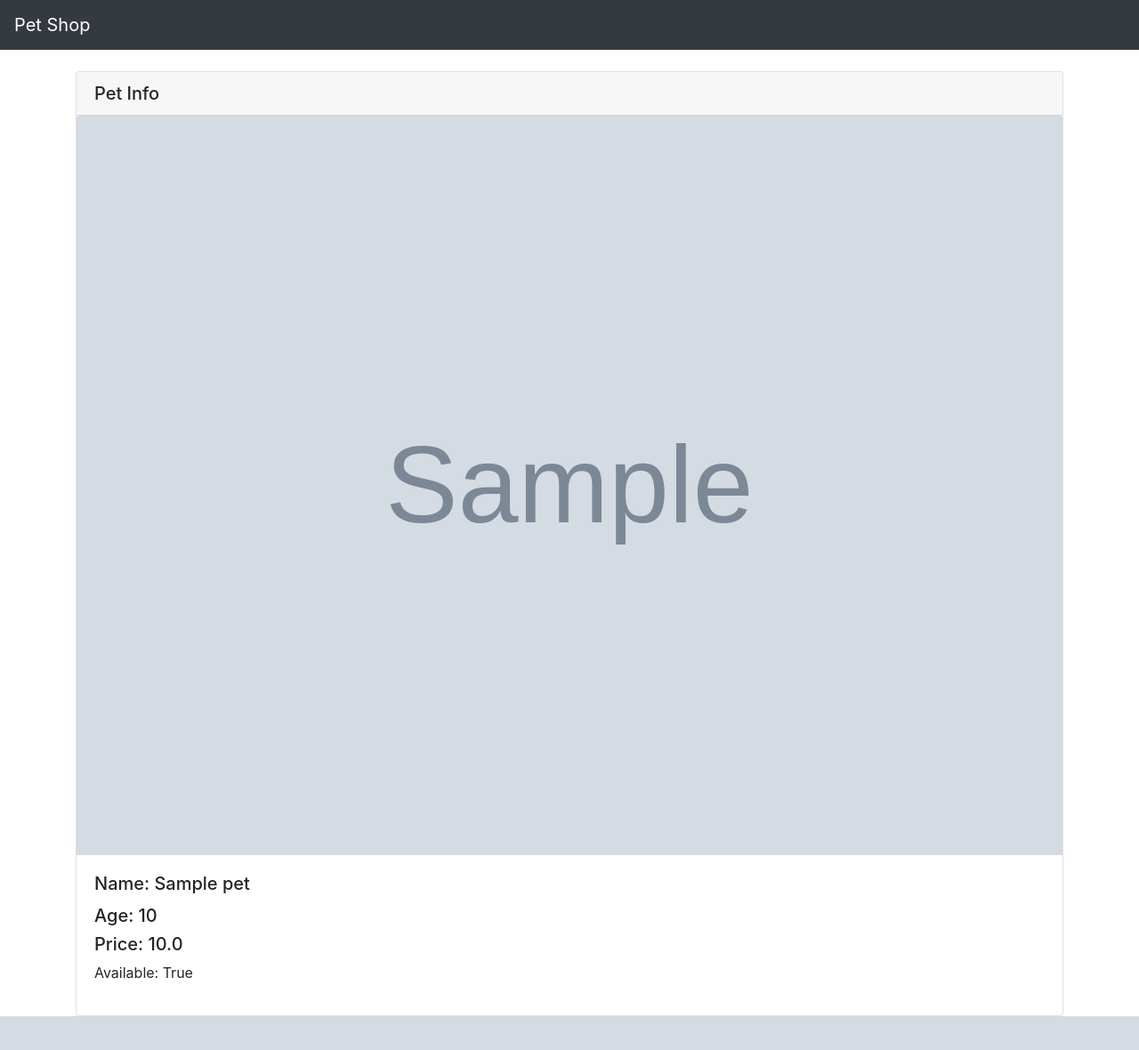
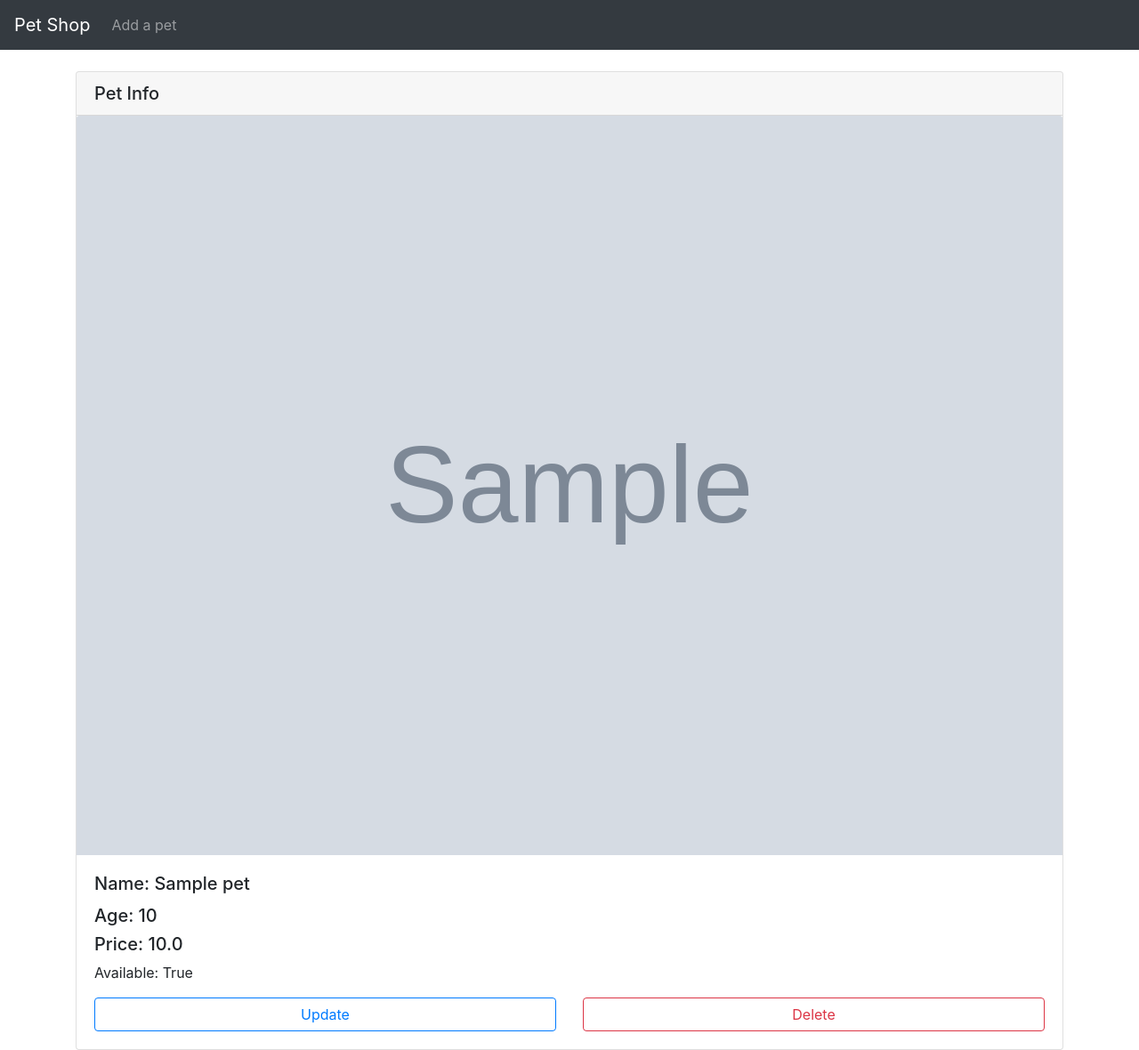
Before and after one commit to Msk6/Pet_Shop, a Django app: page /detail/1/ in a window 1280 px wide. Shown: the whole page at 89% size. Before the commit the page ends 1142 px from the top, so only its background shows below. Run offline with Django 3.2, Linux system fonts and the light colour scheme; tables that the repository leaves empty hold one stand-in row (values such as "Sample post"); grey boxes marked "Sample" are stand-in pictures; some libraries are stand-ins or nearby versions.

Commit message:
CURD and forms

```diff
--- a/pet_app/templates/detail.html
+++ b/pet_app/templates/detail.html
@@ -16,12 +16,12 @@
     <h5 class="card-text">Price: {{pet.price}}</h5>
       <p class="card-text">Available: {{pet.available}}</p>
     <div class="row text-center">
-{#        <div class="col-md-6">#}
-{#            <a href="{% url 'update' pet.id %}" class="btn btn-outline-primary btn-block">Update</a>#}
-{#        </div>#}
-{#        <div class="col-md-6">#}
-{#            <a href="{% url 'delete' pet.id %}" class="btn btn-outline-danger btn-block">Delete</a>#}
-{#        </div>#}
+        <div class="col-md-6">
+            <a href="{% url 'update' pet.id %}" class="btn btn-outline-primary btn-block">Update</a>
+        </div>
+        <div class="col-md-6">
+            <a href="{% url 'delete' pet.id %}" class="btn btn-outline-danger btn-block">Delete</a>
+        </div>
     </div>
   </div>
 </div>
--- a/pet_app/templates/navbar.html
+++ b/pet_app/templates/navbar.html
@@ -7,7 +7,7 @@
   <div class="collapse navbar-collapse" id="navbarSupportedContent">
     <ul class="navbar-nav mr-auto">
       <li class="nav-item">
-{#        <a class="nav-link" href="{% url 'create' %}">Add a pet</a>#}
+        <a class="nav-link" href="{% url 'create' %}">Add a pet</a>
       </li>
     </ul>
   </div>
--- a/pet_app/views.py
+++ b/pet_app/views.py
@@ -1,5 +1,6 @@
 from django.shortcuts import render, redirect
 from .models import Pet
+from .forms import PetForm
 
 
 # from .forms import CarForm
@@ -19,3 +20,34 @@ def pet_detail(request, pet_id):
         "pet": pet,
     }
     return render(request, 'detail.html', context)
+
+def pet_create(request):
+    form = PetForm()
+    if request.method == "POST":
+        form = PetForm(request.POST, request.FILES)
+        if form.is_valid():
+            form.save()
+            return redirect('list')
+    context = {
+        "form":form,
+    }
+    return render(request, 'create.html', context)
+
+def pet_update(request, pet_id):
+    pet_obj = Pet.objects.get(id=pet_id)
+    form = PetForm(instance=pet_obj)
+    if request.method == "POST":
+        form = PetForm(request.POST, request.FILES, instance=pet_obj)
+        if form.is_valid():
+            form.save()
+            return redirect('list')
+    context = {
+        "pet_obj": pet_obj,
+        "form":form,
+    }
+    return render(request, 'update.html', context)
+
+def pet_delete(request, pet_id):
+    pet_obj = Pet.objects.get(id=pet_id)
+    pet_obj.delete()
+    return redirect('list')
--- a/pet_shop/urls.py
+++ b/pet_shop/urls.py
@@ -24,6 +24,9 @@ urlpatterns = [
     path('admin/', admin.site.urls),
     path("", views.pet_list, name="list"),
     path("detail/<int:pet_id>/", views.pet_detail, name="detail"),
+    path("create/", views.pet_create, name="create"),
+    path("update/<int:pet_id>/", views.pet_update, name="update"),
+    path("delete/<int:pet_id>/", views.pet_delete, name="delete"),
 ]
 
 if settings.DEBUG:
```
Also changed, not shown: pet_app/forms.py (added, +7 -0 lines), pet_app/templates/create.html (added, +22 -0 lines), pet_app/templates/update.html (added, +21 -0 lines).
